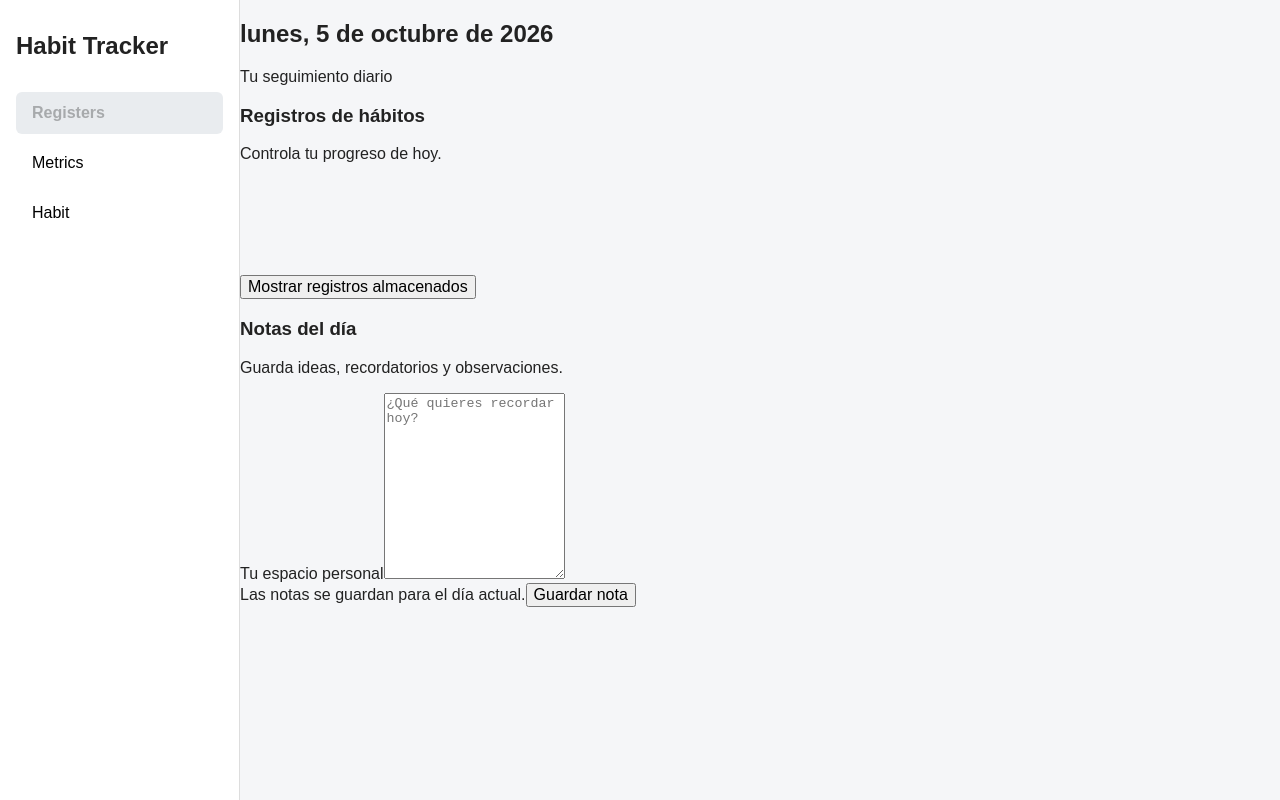
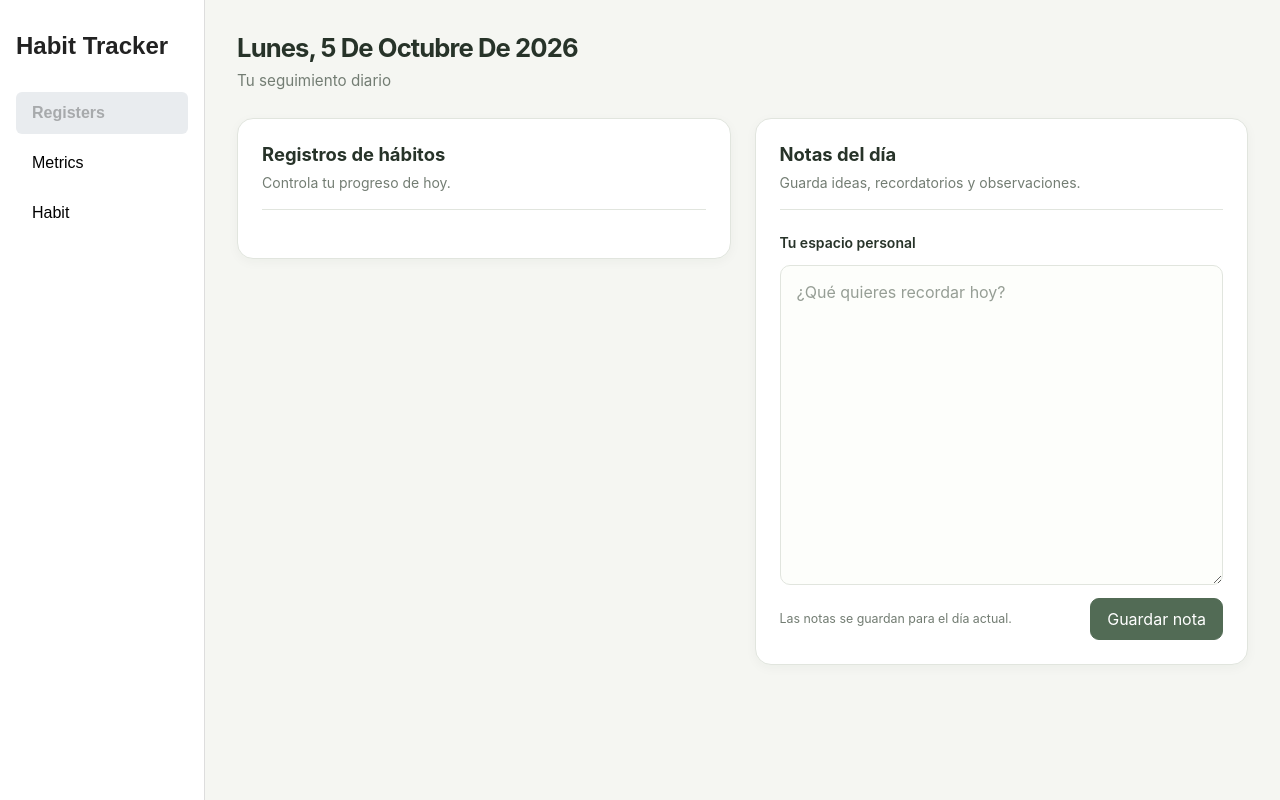
Before and after one commit to Zake207/HabitTracker, a React (Vite) app: page / in a window 1280 px wide. Built offline with nearby package versions, Linux system fonts and the light colour scheme.

Commit message:
add: styles for `HabitRegister.tsx`

```diff
--- a/src/DailyNote.ts
+++ b/src/DailyNote.ts
@@ -26,7 +26,7 @@ export class DailyNoteService {
     addNote(date: Date, note: string) : boolean {
         const selected_note = this.searchNote(date)
         if (selected_note != undefined) {
-            selected_note.notes += '\n' + note
+            selected_note.notes = note
             return true
         }
         else {
--- a/src/components/HabitList.tsx
+++ b/src/components/HabitList.tsx
@@ -1,5 +1,6 @@
 import { useState, type FormEvent } from 'react'
 
+import '../styles/HabitList.css'
 import type { Habit, measure_eng } from '../HabitService.ts'
 import type { HabitTrackerService } from '../HabitTrackerService.ts'
 
--- a/src/components/HabitRegister.tsx
+++ b/src/components/HabitRegister.tsx
@@ -1,5 +1,6 @@
 import { useState, type FormEvent } from 'react'
 
+import '../styles/HabitRegister.css'
 import type { Habit } from '../HabitService.ts'
 import type { HabitRegister as HabitRegisterType } from '../HabitRegisterService.ts'
 import type { HabitTrackerService } from '../HabitTrackerService.ts'
@@ -166,52 +167,6 @@ return (
             )
           })}
         </ul>
-
-        <div className="debug-section">
-          <button
-            className="button button-ghost debug-toggle"
-            type="button"
-            onClick={handleShowRegisters}
-          >
-            {showRegisters ? 'Actualizar registros almacenados' : 'Mostrar registros almacenados'}
-          </button>
-
-          {showRegisters && (
-            <section className="stored-registers">
-              <h4>Registros almacenados</h4>
-
-              {registers.length === 0 ? (
-                <p className="empty-message">
-                  No hay registros almacenados.
-                </p>
-              ) : (
-                <ul className="stored-register-list">
-                  {registers.map((register, index) => (
-                    <li
-                      className="stored-register-item"
-                      key={`${register.habitId}-${register.date.getTime()}-${index}`}
-                    >
-                      <p>
-                        <strong>Hábito:</strong> {register.habitId}
-                      </p>
-                      <p>
-                        <strong>Fecha:</strong>{' '}
-                        {register.date.toLocaleDateString('es-ES')}
-                      </p>
-                      <p>
-                        <strong>Completado:</strong>{' '}
-                        {register.completed ? 'Sí' : 'No'}
-                      </p>
-                      <p>
-                        <strong>Realizado:</strong> {register.realized}
-                      </p>
-                    </li>
-                  ))}
-                </ul>
-              )}
-            </section>
-          )}
-        </div>
       </section>
 
       {/* Panel de notas */}
--- a/src/main.tsx
+++ b/src/main.tsx
@@ -1,6 +1,5 @@
 import { StrictMode } from 'react'
 import { createRoot } from 'react-dom/client'
-import './styles.css'
 
 import App from './App.tsx'
 
--- a/src/HabitRegister.css
+++ b/src/styles/HabitRegister.css
@@ -304,52 +304,6 @@
   font-weight: 600;
 }
 
-/* ===== Depuración de registros ===== */
-
-.debug-section {
-  margin-top: 1.5rem;
-  padding-top: 1rem;
-  border-top: 1px solid var(--color-border);
-}
-
-.debug-toggle {
-  width: 100%;
-  white-space: normal;
-}
-
-.stored-registers {
-  margin-top: 1rem;
-}
-
-.stored-registers h4 {
-  margin: 0 0 0.75rem;
-  font-size: 0.95rem;
-}
-
-.stored-register-item {
-  padding: 0.75rem;
-  border: 1px solid var(--color-border);
-  border-radius: 8px;
-  overflow-wrap: anywhere;
-}
-
-.stored-register-item p {
-  margin: 0.25rem 0;
-  color: var(--color-muted);
-  font-size: 0.8rem;
-  line-height: 1.5;
-}
-
-.stored-register-item strong {
-  color: var(--color-text);
-}
-
-.empty-message {
-  color: var(--color-muted);
-  font-size: 0.875rem;
-  line-height: 1.5;
-}
-
 /* ===== Adaptación a pantallas estrechas ===== */
 
 @media (max-width: 850px) {
```
Also changed, not shown: src/styles/HabitList.css (renamed from src/styles.css).
